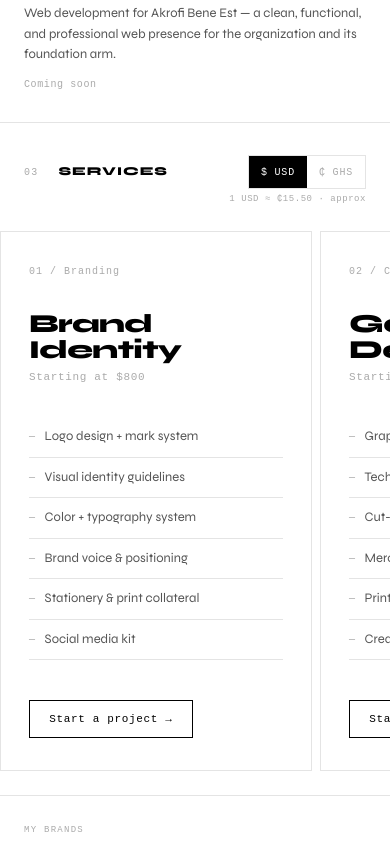
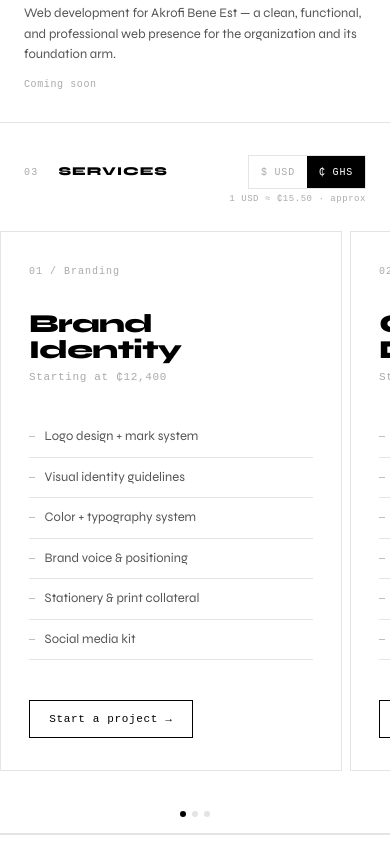
Before and after one commit to kwameamo/kwame, a plain HTML site: page index.html in a window 390 px wide. Shown: the part 3081-3941 px from the top of the page. Drawn offline with Linux system fonts and the light colour scheme; no server answers; a web font is replaced by a local one.

Commit message:
feat: enhance service section with scroll dots and update currency display

```diff
--- a/css/index.css
+++ b/css/index.css
@@ -832,7 +832,9 @@
 .brand-link:hover,
 .brand-link:active { opacity: 1; }
 
-.brand-link img { height: 30px; width: auto; filter: grayscale(1); }
+.brand-link img { height: 30px; width: auto; }
+
+.services-dots { display: none; }
 
 
 /* ═══════════════════════════════
@@ -1264,7 +1266,7 @@
     .wi-web .wi-img { aspect-ratio: 4 / 3; }
     .wi-img { aspect-ratio: 16 / 9; }
 
-    /* Services: horizontal scroll on mobile */
+    /* Services: full-screen snap scroll on mobile */
     .services-scroll-wrap {
         overflow-x: auto;
         scroll-snap-type: x mandatory;
@@ -1274,7 +1276,7 @@
     .services-scroll-wrap::-webkit-scrollbar { display: none; }
 
     .services-grid {
-        grid-template-columns: 80vw 80vw 80vw;
+        grid-template-columns: calc(100vw - 48px) calc(100vw - 48px) calc(100vw - 48px);
         min-width: max-content;
         background: transparent;
         gap: 8px;
@@ -1288,6 +1290,26 @@
         scroll-snap-align: start;
         padding: 32px 28px;
     }
+
+    /* Scroll indicator dots */
+    .services-dots {
+        display: flex;
+        gap: 6px;
+        justify-content: center;
+        padding: 16px 24px;
+        border-bottom: 1px solid var(--g2);
+    }
+
+    .svc-dot {
+        width: 6px;
+        height: 6px;
+        border-radius: 50%;
+        background: var(--g2);
+        transition: background 0.25s ease;
+        flex-shrink: 0;
+    }
+
+    .svc-dot.active { background: var(--black); }
 
     .section-hd { padding: 32px 24px 0; }
     .about-grid { grid-template-columns: 1fr; }
--- a/index.html
+++ b/index.html
@@ -192,8 +192,8 @@
         <h2 class="s-title">Services</h2>
         <div class="currency-wrap">
             <div class="currency-toggle">
-                <button type="button" class="cur-btn active" data-currency="usd">$ USD</button>
-                <button type="button" class="cur-btn" data-currency="ghs">₵ GHS</button>
+                <button type="button" class="cur-btn" data-currency="usd">$ USD</button>
+                <button type="button" class="cur-btn active" data-currency="ghs">₵ GHS</button>
             </div>
             <span class="cur-rate" id="cur-rate">fetching rate…</span>
         </div>
@@ -244,6 +244,11 @@
         </div>
     </div>
     </div><!-- end services-scroll-wrap -->
+    <div class="services-dots" id="services-dots" aria-hidden="true">
+        <span class="svc-dot"></span>
+        <span class="svc-dot"></span>
+        <span class="svc-dot"></span>
+    </div>
 </section>
 
 <!-- BRANDS -->
--- a/js/index.js
+++ b/js/index.js
@@ -144,7 +144,7 @@
     ───────────────────────────────────────── */
     var GHS_FALLBACK = 15.5;
     var ghsRate      = GHS_FALLBACK;
-    var activeCur    = 'usd';
+    var activeCur    = 'ghs'; /* GHS shown by default */
 
     function formatPrice(usdAmount, currency, rate) {
         if (currency === 'usd') {
@@ -186,6 +186,35 @@
         });
     });
 
+    /* Render GHS prices immediately on load */
+    renderPrices();
+
+    /* ─────────────────────────────────────────
+       SERVICES SCROLL DOTS
+       Updates active dot as user swipes between
+       service cards on mobile.
+    ───────────────────────────────────────── */
+    var svcWrap = document.querySelector('.services-scroll-wrap');
+    var svcCards = document.querySelectorAll('.svc');
+    var svcDots  = document.querySelectorAll('.svc-dot');
+
+    if (svcWrap && svcDots.length) {
+        function updateDots() {
+            var wrapLeft = svcWrap.getBoundingClientRect().left;
+            var closestIdx = 0;
+            var closestDist = Infinity;
+            svcCards.forEach(function (card, i) {
+                var dist = Math.abs(card.getBoundingClientRect().left - wrapLeft);
+                if (dist < closestDist) { closestDist = dist; closestIdx = i; }
+            });
+            svcDots.forEach(function (d, i) {
+                d.classList.toggle('active', i === closestIdx);
+            });
+        }
+        svcWrap.addEventListener('scroll', updateDots, { passive: true });
+        updateDots();
+    }
+
     async function fetchRate() {
         var rateEl = document.getElementById('cur-rate');
         try {
```
Also changed, not shown: css/case-study.css (+9 -0 lines), work/ghana-duty.html (+1 -1 lines), work/kwaeemu-resort.html (+1 -1 lines).
